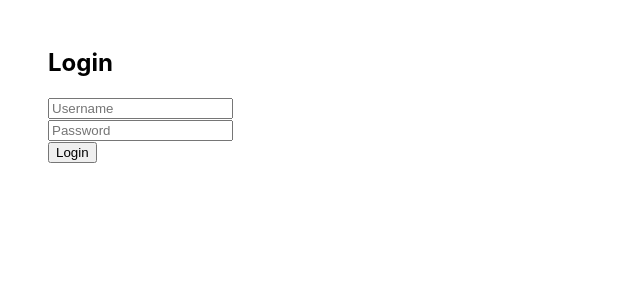
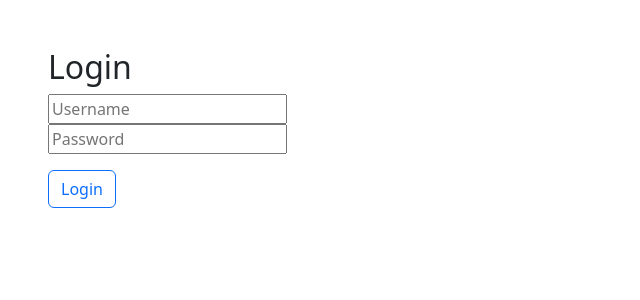
Before and after one commit to korshunov2/contact-management-system, a React (Create React App) app in the folder frontend/: page / in a window 1280 px wide. Shown: the top 300 px of the page, without its empty margins (0-640 px from the left). Built offline with nearby package versions, Linux system fonts and the light colour scheme.

Commit message:
final commit

```diff
--- a/frontend/package.json
+++ b/frontend/package.json
@@ -7,9 +7,12 @@
     "@testing-library/react": "^13.4.0",
     "@testing-library/user-event": "^13.5.0",
     "axios": "^1.7.2",
+    "bootstrap": "^5.3.3",
     "react": "^18.3.1",
     "react-dom": "^18.3.1",
     "react-scripts": "5.0.1",
+    "reactstrap": "^9.2.2",
+    "sass": "^1.77.4",
     "web-vitals": "^2.1.4"
   },
   "scripts": {
--- a/frontend/src/Login.js
+++ b/frontend/src/Login.js
@@ -1,5 +1,6 @@
 import React, { useState } from 'react';
 import axios from 'axios';
+import { Form, FormGroup, Col, Row, Button } from 'reactstrap';
 
 const Login = ({ setToken }) => {
     const [username, setUsername] = useState('');
@@ -17,25 +18,26 @@ const Login = ({ setToken }) => {
     };
 
     return (
-        <div class="container">
-        <form  onSubmit={handleSubmit}>
-            <div class="row">
+     <div>
+        <Form  onSubmit={handleSubmit}>
+            <Row>
                 <h2>Login</h2>
-            </div>
-            <div class="row">
-                <div class="col">
-                    <input  class="form-control" type="text" placeholder="Username" value={username} onChange={(e) => setUsername(e.target.value)} />
-                </div>
-                <div class="col">
-                    <input class="form-control" type="password" placeholder="Password" value={password} onChange={(e) => setPassword(e.target.value)} />
-                </div>
-                <div class="col">
-                    <button class="btn btn-primary" type="submit">Login</button>
-                </div>
+            </Row>
+            <Row className="row-cols-lg-auto g-3">
+            <FormGroup>
+                <Col md={6}>
+                    <input   type="text" placeholder="Username" value={username} onChange={(e) => setUsername(e.target.value)} />
+                    {' '}
+                    <input  type="password" placeholder="Password" value={password} onChange={(e) => setPassword(e.target.value)} />
 
-            </div>
-        </form>
-        </div>
+                </Col>
+            </FormGroup>
+
+            </Row>
+            <Button color="primary" outline  type="submit">Login</Button>
+
+        </Form>
+       </div>
     );
 };
 
--- a/frontend/src/index.js
+++ b/frontend/src/index.js
@@ -3,6 +3,7 @@ import ReactDOM from 'react-dom/client';
 import './index.css';
 import App from './App';
 import reportWebVitals from './reportWebVitals';
+import 'bootstrap/dist/css/bootstrap.min.css';
 
 const root = ReactDOM.createRoot(document.getElementById('root'));
 root.render(
```
